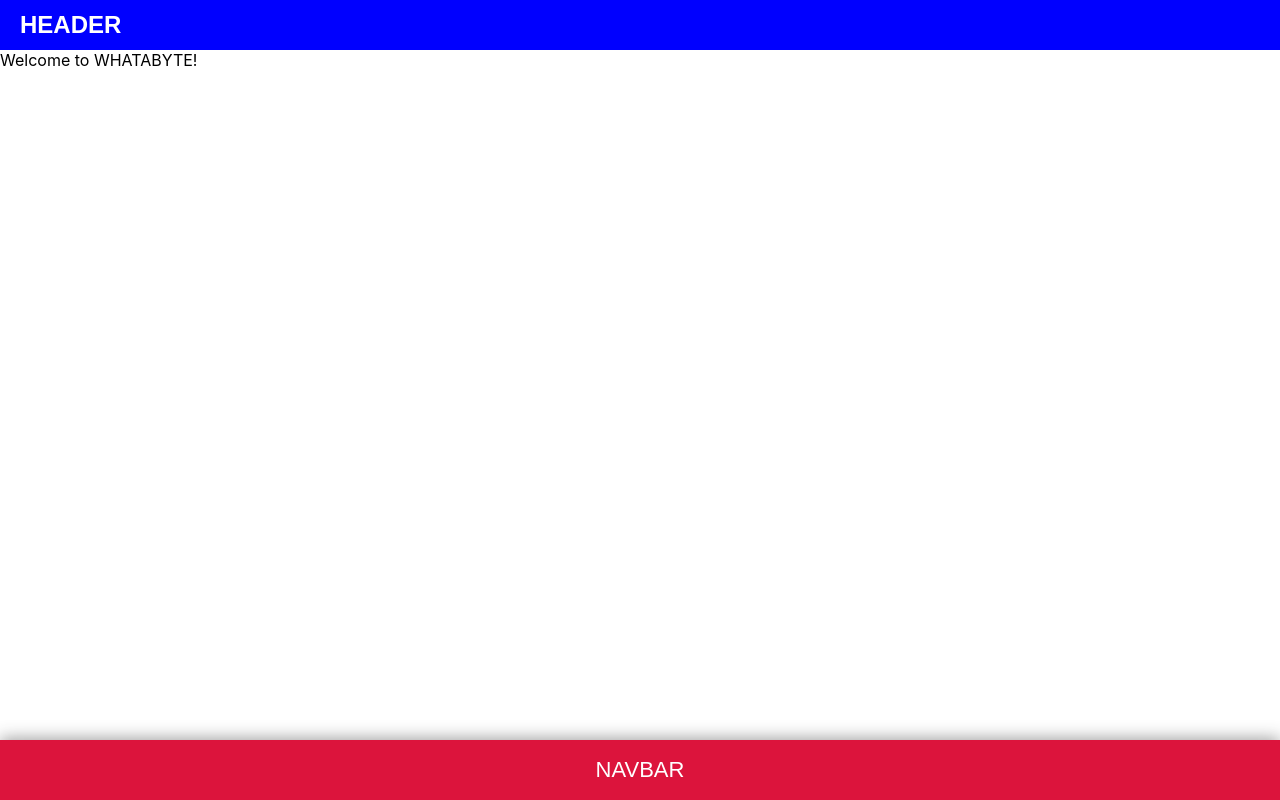
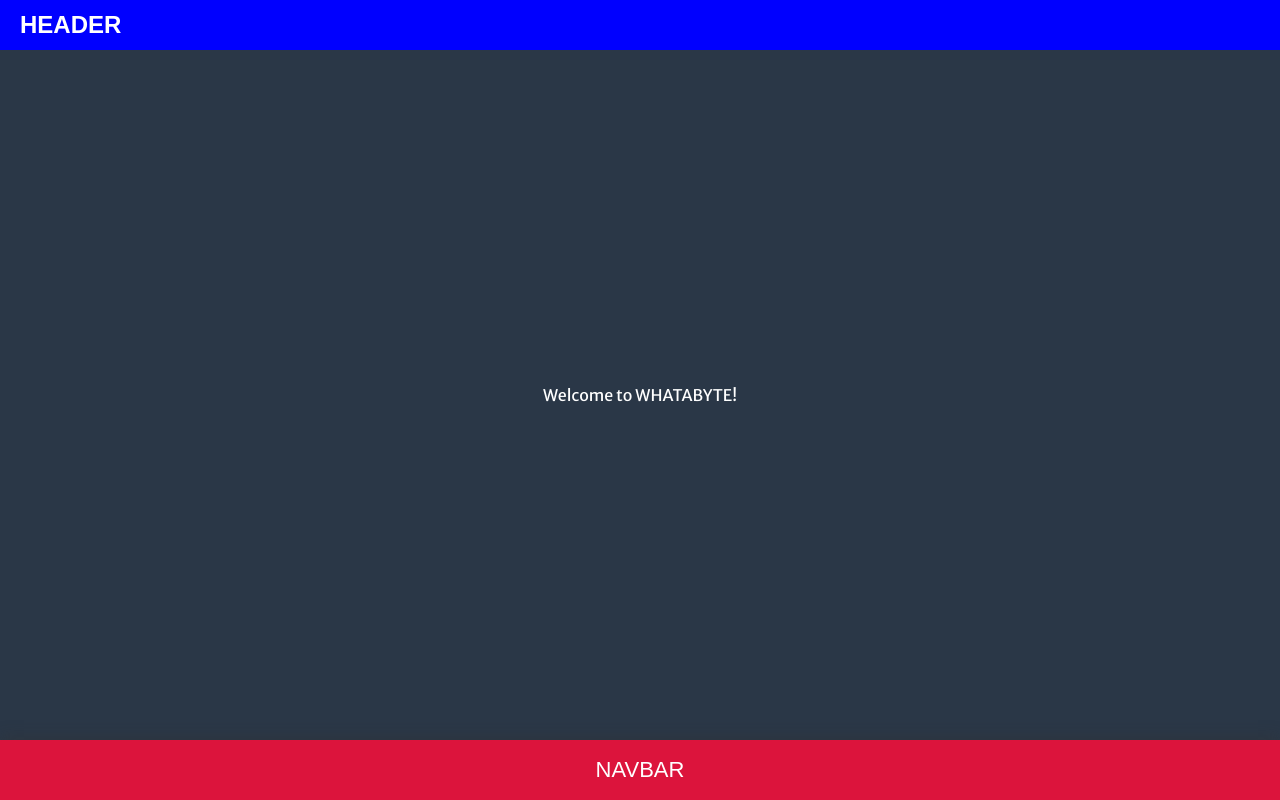
Before and after one commit to jorgetejeda/nextJsProyect, a Next.js app: page / in a window 1280 px wide. Built offline with nearby package versions, Linux system fonts and the light colour scheme.

Commit message:
added style to layout scss

```diff
--- a/components/Layout/Layout.scss
+++ b/components/Layout/Layout.scss
@@ -9,6 +9,15 @@
   .Content {
     flex: 1;
     display: flex;
-    flex-direction: column;
+    justify-content: center;
+    align-items: center;
+    width: 100%;
+    background: $secondary;
+    color: $on-secondary;
+    font-family: $core-font;
+
+    a {
+      color: inherit;
+    }
   }
 }
```
Also changed, not shown: 1 other file (tests, documents, lock files or other folders).
